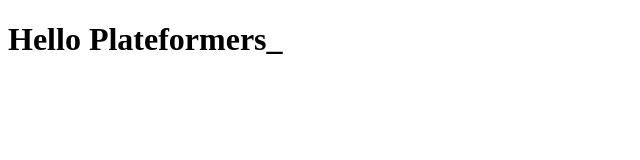
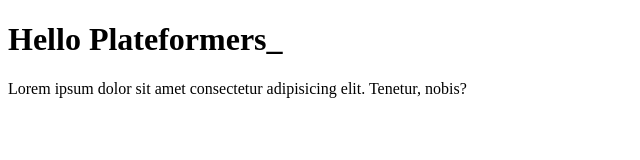
Before and after one commit to YoussefGhollamallah/runtrack-nodeJs, a plain HTML site: page jour01/job12/index.html in a window 1280 px wide. Shown: the whole page, without its empty margins (0-640 px from the left). Drawn offline with Linux system fonts and the light colour scheme.

Commit message:
ajout de contenu html

```diff
--- a/jour01/job12/index.html
+++ b/jour01/job12/index.html
@@ -7,5 +7,6 @@
 </head>
 <body>
     <h1>Hello Plateformers_</h1>
+    <p>Lorem ipsum dolor sit amet consectetur adipisicing elit. Tenetur, nobis?</p>
 </body>
 </html>
```
